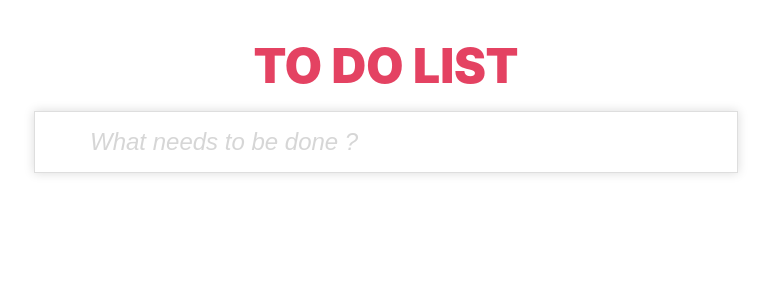
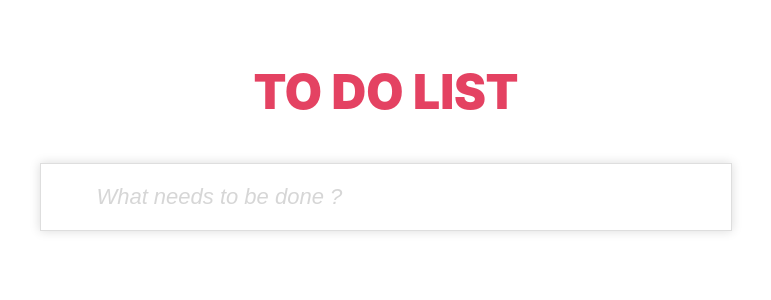
Before and after one commit to Artem2001S/todo, a React (Create React App) app: page / in a window 1280 px wide. Shown: the top 300 px of the page, without its empty margins (254-1025 px from the left). Built offline with nearby package versions, Linux system fonts and the light colour scheme.

Commit message:
style: improve margins, create SCSS file with variables

```diff
--- a/src/components/AddForm/AddForm.module.scss
+++ b/src/components/AddForm/AddForm.module.scss
@@ -1,17 +1,19 @@
 .AddForm {
   position: relative;
+  margin-top: 30px;
+
   box-shadow: 0px 0px 10px rgba(0, 0, 0, 0.15);
 }
 
 .Input {
   display: block;
   width: 100%;
-  padding: 1rem;
+  padding: 20px;
   padding-left: 55px;
 
   border: 1px solid rgba(189, 189, 189, 0.5);
   color: #5e5e5e;
-  font-size: 1.5rem;
+  font-size: 22px;
   outline: none;
 
   &::placeholder {
--- a/src/components/Header/Header.module.scss
+++ b/src/components/Header/Header.module.scss
@@ -1,5 +1,5 @@
 .HeaderTitle {
-  padding: 1rem;
+  padding: 12px;
   text-align: center;
   color: rgba(221, 19, 59, 0.8);
 
--- a/src/components/TodoItem/TodoItem.module.scss
+++ b/src/components/TodoItem/TodoItem.module.scss
@@ -1,8 +1,9 @@
+@import "../../globalStyles/variables.scss";
+
 .TodoItem {
   position: relative;
   display: flex;
   align-items: center;
-  justify-content: space-between;
   user-select: none;
 
   & + & {
@@ -28,7 +29,6 @@
 .ToggleBlock {
   display: inline-block;
   border-radius: 50%;
-  overflow: hidden;
   margin-right: 20px;
 }
 
@@ -44,7 +44,7 @@
   transition: border-color 0.5s;
 
   &:hover {
-    border: 1px solid rgba(31, 141, 31, 0.7);
+    border: 1px solid $green;
     &::after {
       @include makeChecked();
       opacity: 0.4;
@@ -52,7 +52,7 @@
   }
 
   &.Active {
-    border: 1px solid rgb(31, 141, 31);
+    border: 1px solid $green;
     &:hover {
       &::after {
         opacity: 1;
@@ -67,8 +67,10 @@
 
 .ContentBlock {
   position: relative;
+  right: 0;
+  top: 0;
 
-  width: 90%;
+  width: 95%;
   padding: 0.5rem 1.5rem;
   padding-right: 2.8rem;
 
--- a/src/containers/Todo/Todo.jsx
+++ b/src/containers/Todo/Todo.jsx
@@ -1,7 +1,7 @@
 import React from 'react';
 import { connect } from 'react-redux';
 import PropTypes from 'prop-types';
-import classes from './Todo.module.css';
+import classes from './Todo.module.scss';
 import Header from '../../components/Header/Header';
 import AddForm from '../../components/AddForm/AddForm';
 import TodoList from '../../components/TodoList/TodoList';
--- a/src/containers/Todo/Todo.module.css
+++ /dev/null
@@ -1,13 +0,0 @@
-.TodoContainer {
-  width: 55%;
-  margin: 20px auto;
-}
-
-.TodosHeader {
-  display: flex;
-  justify-content: space-between;
-  align-items: center;
-
-  margin-top: 5px;
-  padding: 0 15px;
-}
--- /dev/null
+++ b/src/containers/Todo/Todo.module.scss
@@ -0,0 +1,22 @@
+@mixin media-laptop {
+  @media screen and (max-width: 1224px) {
+    @content;
+  }
+}
+.TodoContainer {
+  padding: 0 23%;
+  margin: 50px auto;
+
+  @include media-laptop() {
+    width: 70%;
+  }
+}
+
+.TodosHeader {
+  display: flex;
+  justify-content: space-between;
+  align-items: center;
+
+  margin-top: 5px;
+  padding: 0 15px;
+}
--- /dev/null
+++ b/src/globalStyles/variables.scss
@@ -0,0 +1,2 @@
+$white: #ffffff;
+$green: #1f8d1f;
```
